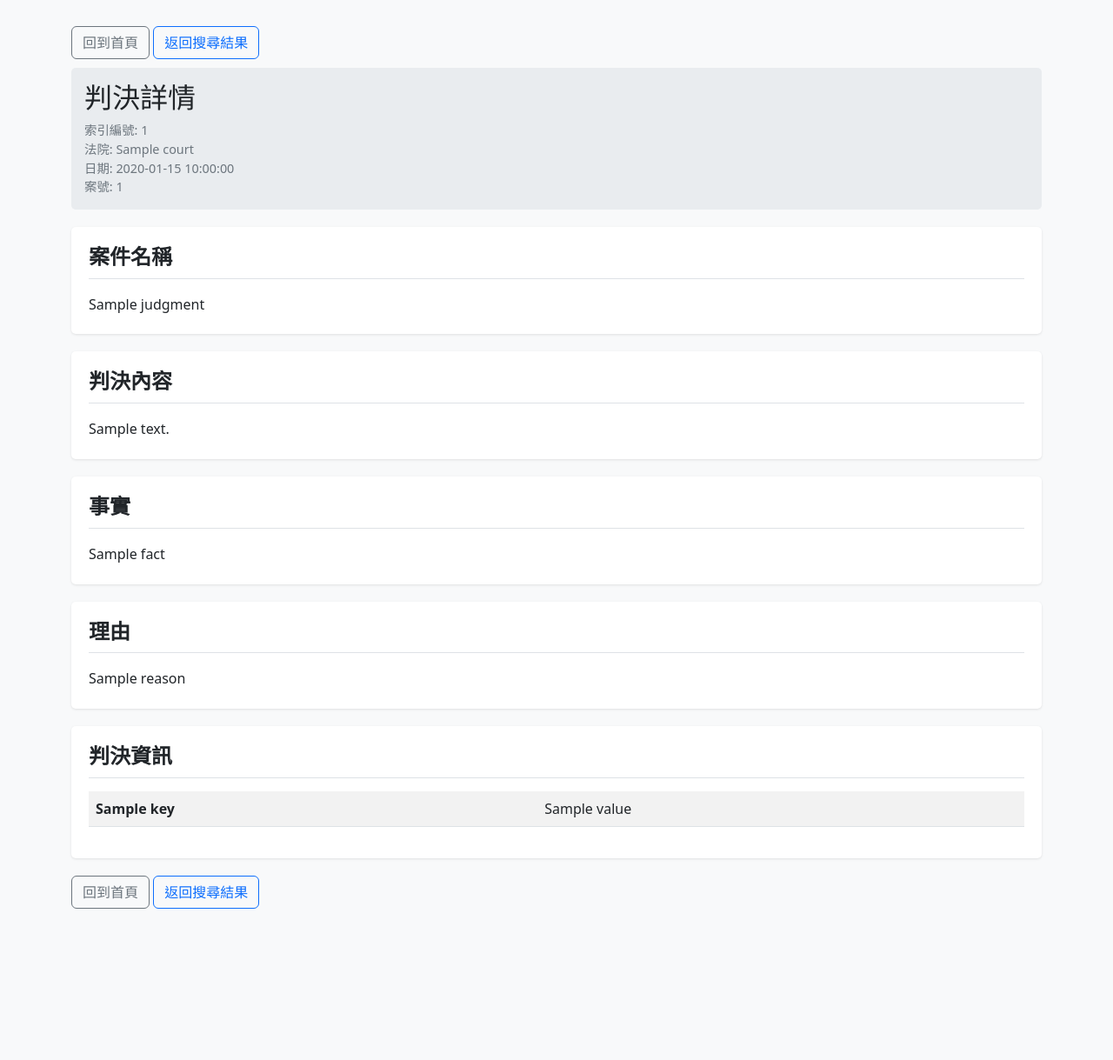
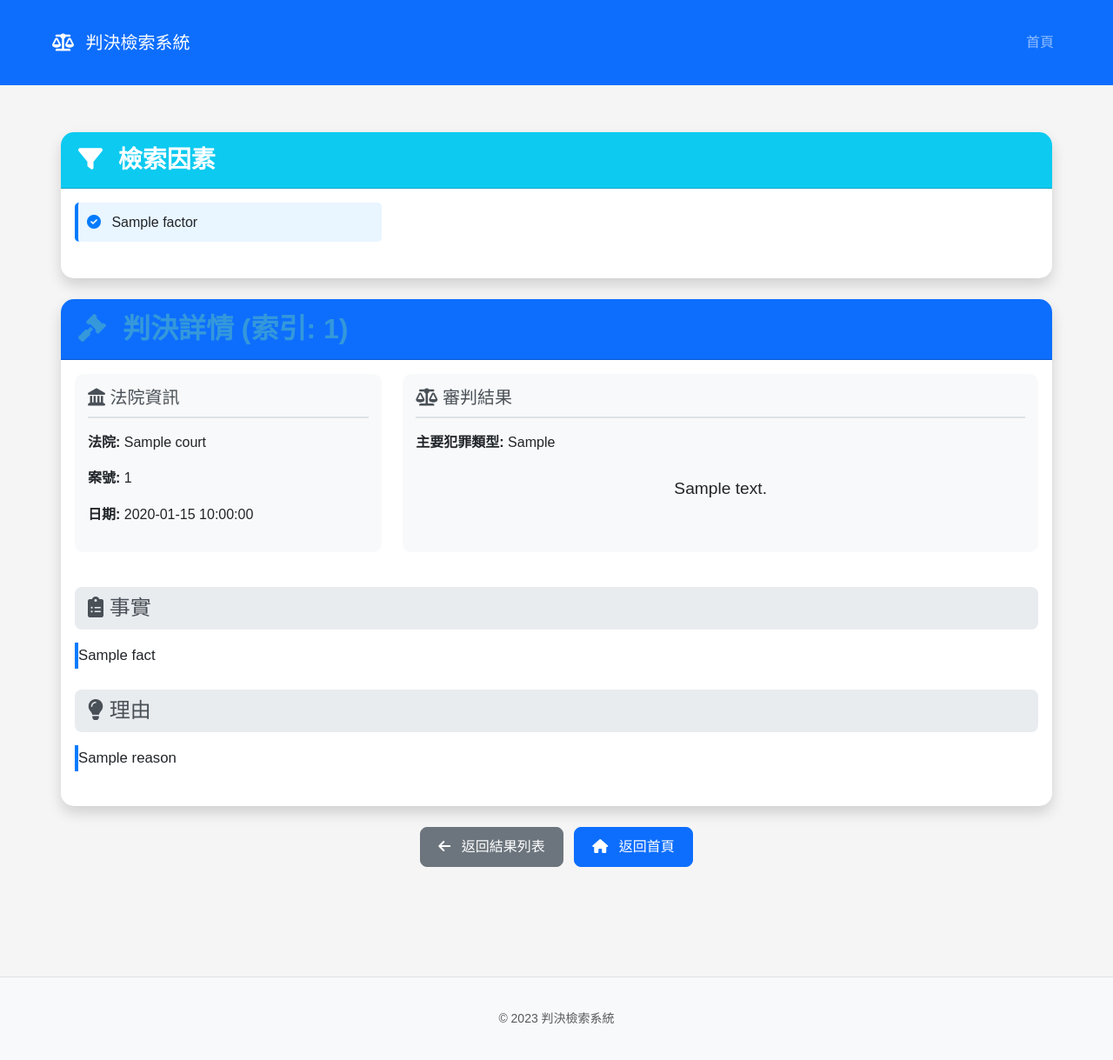
Before and after one commit to UDICatNCHU/FactorRetrieval, a Flask app: template templates/judgment.html in a window 1280 px wide. Shown: the whole page at 87% size. Before the commit the page ends 1045 px from the top, so only its background shows below. Run offline with Flask 3, Linux system fonts and the light colour scheme; the template is opened without the code that fills it: most values are stand-ins (such as "Sample title", 1, 10 or a date in 2020).

Commit message:
新增從查詢參數獲取選定因素並傳遞至判決模板

```diff
--- a/app.py
+++ b/app.py
@@ -205,6 +205,9 @@
 
 @app.route('/judgment/<int:index>')
 def judgment(index):
+    # 從查詢參數中獲取選定的因素
+    selected_factors = request.args.getlist('factors')
+
     judgment_data, error = get_judgment_by_index(index)
 
     if error:
@@ -310,7 +313,7 @@
     # 確保判決索引顯示在數據中
     judgment_data['index'] = index
 
-    return render_template('judgment.html', judgment=judgment_data, index=index)
+    return render_template('judgment.html', judgment=judgment_data, index=index, selected_factors=selected_factors)
 
 @app.route('/debug')
 def debug_info():
--- a/templates/judgment.html
+++ b/templates/judgment.html
@@ -1,149 +1,80 @@
-<!DOCTYPE html>
-<html lang="zh-TW">
-<head>
-    <meta charset="UTF-8">
-    <meta name="viewport" content="width=device-width, initial-scale=1.0">
-    <title>判決詳情 - 索引 {{ index }}</title>
-    <link rel="stylesheet" href="https://cdn.jsdelivr.net/npm/bootstrap@5.2.3/dist/css/bootstrap.min.css">
-    <style>
-        body {
-            padding: 20px;
-            background-color: #f8f9fa;
-        }
-        .judgment-header {
-            background-color: #e9ecef;
-            padding: 15px;
-            border-radius: 5px;
-            margin-bottom: 20px;
-        }
-        .judgment-section {
-            background-color: white;
-            padding: 20px;
-            border-radius: 5px;
-            margin-bottom: 20px;
-            box-shadow: 0 1px 3px rgba(0,0,0,0.1);
-        }
-        .judgment-title {
-            font-weight: bold;
-            border-bottom: 1px solid #dee2e6;
-            padding-bottom: 10px;
-            margin-bottom: 15px;
-        }
-        .highlight {
-            background-color: #fffacd;
-            padding: 2px 5px;
-            border-radius: 3px;
-        }
-        .judgment-text {
-            line-height: 1.8;
-            white-space: pre-wrap;
-        }
-        .meta-info {
-            font-size: 0.9rem;
-            color: #6c757d;
-        }
-        .nav-button {
-            margin: 10px 0;
-        }
-    </style>
-</head>
-<body>
-    <div class="container">
-        <div class="nav-button">
-            <a href="{{ url_for('index') }}" class="btn btn-outline-secondary">回到首頁</a>
-            <a href="javascript:history.back()" class="btn btn-outline-primary">返回搜尋結果</a>
+{% extends 'layout.html' %}
+
+{% block content %}
+<div class="judgment-container">
+    <!-- 添加選定因素顯示區塊 -->
+    {% if selected_factors %}
+    <div class="card border-0 shadow mb-4">
+        <div class="card-header bg-info text-white">
+            <h3 class="mb-0"><i class="fas fa-filter"></i> 檢索因素</h3>
         </div>
+        <div class="card-body">
+            <div class="row">
+                {% for factor in selected_factors %}
+                <div class="col-md-4 col-sm-6 mb-3">
+                    <div class="factor-badge">
+                        <i class="fas fa-check-circle"></i> {{ factor }}
+                    </div>
+                </div>
+                {% endfor %}
+            </div>
+        </div>
+    </div>
+    {% endif %}
 
-        <div class="judgment-header">
-            <h2>判決詳情</h2>
-            <div class="meta-info">索引編號: {{ index }}</div>
-            {% if judgment.court %}
-                <div class="meta-info">法院: {{ judgment.court }}</div>
-            {% endif %}
-            {% if judgment.date %}
-                <div class="meta-info">日期: {{ judgment.date }}</div>
-            {% endif %}
-            {% if judgment.case_number %}
-                <div class="meta-info">案號: {{ judgment.case_number }}</div>
-            {% endif %}
+    <div class="card border-0 shadow mb-4">
+        <div class="card-header bg-primary text-white">
+            <h2 class="mb-0"><i class="fas fa-gavel"></i> 判決詳情 (索引: {{ index }})</h2>
         </div>
+        <div class="card-body">
+            <div class="row mb-4">
+                <!-- 判決基本信息 -->
+                <div class="col-md-4 mb-3">
+                    <div class="judgment-info-card">
+                        <h5><i class="fas fa-landmark"></i> 法院資訊</h5>
+                        <p><strong>法院:</strong> {{ judgment.get('court', '未提供') }}</p>
+                        <p><strong>案號:</strong> {{ judgment.get('case_number', '未提供') }}</p>
+                        <p><strong>日期:</strong> {{ judgment.get('date', '未提供') }}</p>
+                    </div>
+                </div>
 
-        {% if judgment.title %}
-        <div class="judgment-section">
-            <h4 class="judgment-title">案件名稱</h4>
-            <div class="judgment-text">{{ judgment.title }}</div>
-        </div>
-        {% endif %}
+                <!-- 犯罪類型和結果 -->
+                <div class="col-md-8 mb-3">
+                    <div class="judgment-info-card">
+                        <h5><i class="fas fa-balance-scale"></i> 審判結果</h5>
+                        <p><strong>主要犯罪類型:</strong> {{ judgment.get('crime_type', '未提供') }}</p>
+                        <p class="sentence-result">{{ judgment.get('mainText', '判決結果未提供') }}</p>
+                    </div>
+                </div>
+            </div>
 
-        <!-- 主要判決內容 -->
-        <div class="judgment-section">
-            <h4 class="judgment-title">判決內容</h4>
+            <!-- 判決內容 -->
+            <div class="judgment-section">
+                {% if judgment.get('fact') %}
+                <h4 class="judgment-section-title"><i class="fas fa-clipboard-list"></i> 事實</h4>
+                <div class="judgment-text mb-4">{{ judgment.get('fact') | safe }}</div>
+                {% endif %}
 
-            {% if judgment.content %}
-                <div class="judgment-text">{{ judgment.content|safe }}</div>
-            {% elif judgment.mainText %}
-                <div class="judgment-text">{{ judgment.mainText|safe }}</div>
-            {% else %}
-                <div class="judgment-text">
-                    {% for key, value in judgment.items() %}
-                        {% if key not in ['court', 'date', 'case_number', 'title', 'id', 'index'] and value|string|length > 100 %}
-                            <h5>{{ key }}</h5>
-                            <div>{{ value|safe }}</div>
-                            <hr>
-                        {% endif %}
-                    {% endfor %}
-                </div>
-            {% endif %}
-        </div>
+                {% if judgment.get('reason') %}
+                <h4 class="judgment-section-title"><i class="fas fa-lightbulb"></i> 理由</h4>
+                <div class="judgment-text mb-4">{{ judgment.get('reason') | safe }}</div>
+                {% endif %}
 
-        <!-- 結構化判決部分 -->
-        {% if judgment.fact or judgment.reason or judgment.mainText %}
-            {% if judgment.fact %}
-            <div class="judgment-section">
-                <h4 class="judgment-title">事實</h4>
-                <div class="judgment-text">{{ judgment.fact|safe }}</div>
+                {% if not judgment.get('fact') and not judgment.get('reason') and judgment.get('content') %}
+                <h4 class="judgment-section-title"><i class="fas fa-file-alt"></i> 判決全文</h4>
+                <div class="judgment-text mb-4">{{ judgment.get('content') | safe }}</div>
+                {% endif %}
             </div>
-            {% endif %}
-
-            {% if judgment.reason %}
-            <div class="judgment-section">
-                <h4 class="judgment-title">理由</h4>
-                <div class="judgment-text">{{ judgment.reason|safe }}</div>
-            </div>
-            {% endif %}
-
-            {% if judgment.mainText and not judgment.content %}
-            <div class="judgment-section">
-                <h4 class="judgment-title">主文</h4>
-                <div class="judgment-text">{{ judgment.mainText|safe }}</div>
-            </div>
-            {% endif %}
-        {% endif %}
-
-        <!-- 判決元數據 -->
-        <div class="judgment-section">
-            <h4 class="judgment-title">判決資訊</h4>
-            <table class="table table-striped">
-                <tbody>
-                    {% for key, value in judgment.items() %}
-                        {% if key not in ['content', 'fact', 'reason', 'mainText']
-                               and value|string|length < 100 %}
-                            <tr>
-                                <td><strong>{{ key }}</strong></td>
-                                <td>{{ value }}</td>
-                            </tr>
-                        {% endif %}
-                    {% endfor %}
-                </tbody>
-            </table>
-        </div>
-
-        <div class="nav-button mb-5">
-            <a href="{{ url_for('index') }}" class="btn btn-outline-secondary">回到首頁</a>
-            <a href="javascript:history.back()" class="btn btn-outline-primary">返回搜尋結果</a>
         </div>
     </div>
 
-    <script src="https://cdn.jsdelivr.net/npm/bootstrap@5.2.3/dist/js/bootstrap.bundle.min.js"></script>
-</body>
-</html>
+    <div class="text-center mt-4 mb-5">
+        <a href="javascript:history.back()" class="btn btn-secondary me-2">
+            <i class="fas fa-arrow-left"></i> 返回結果列表
+        </a>
+        <a href="{{ url_for('index') }}" class="btn btn-primary">
+            <i class="fas fa-home"></i> 返回首頁
+        </a>
+    </div>
+</div>
+{% endblock %}
--- a/templates/results.html
+++ b/templates/results.html
@@ -1,4 +1,3 @@
-/templates/results.html -->
 {% extends 'layout.html' %}
 
 {% block content %}
@@ -32,7 +31,8 @@
                                     <td>{{ loop.index }}</td>
                                     <td>{{ index }}</td>
                                     <td>
-                                        <a href="{{ url_for('judgment', index=index) }}" class="btn btn-primary btn-sm">
+                                        <a href="{{ url_for('judgment', index=index) }}?{% for factor in selected_factors %}factors={{ factor }}&{% endfor %}"
+                                           class="btn btn-primary btn-sm">
                                             <i class="fas fa-eye"></i> 查看判決
                                         </a>
                                     </td>
```
